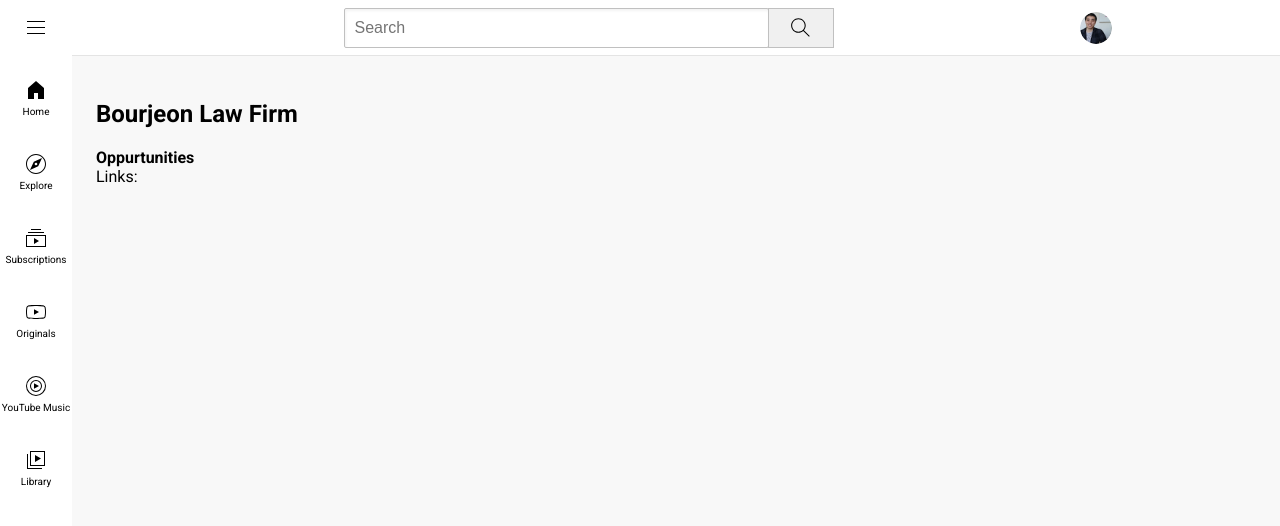
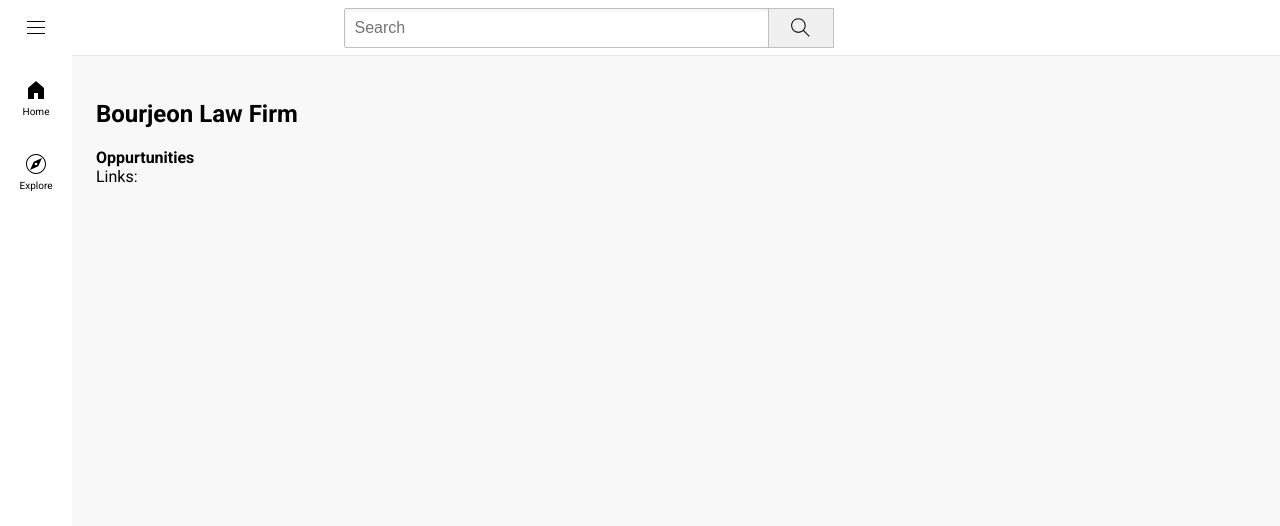
Before and after one commit to rogerlin-dev/bourjeon_web, a plain HTML site: page index.html in a window 1280 px wide. Drawn offline with Linux system fonts and the light colour scheme.

Commit message:
Update index.html

```diff
--- a/index.html
+++ b/index.html
@@ -27,7 +27,7 @@
 
       </div>
       <div class="right-section">
-        <img class="current-user-picture" src="channel-pictures/my-channel.jpeg">
+
       </div>
     </header>
 
@@ -40,22 +40,7 @@
         <img src="icons/explore.svg">
         <div>Explore</div>
       </div>
-      <div class="sidebar-link">
-        <img src="icons/subscriptions.svg">
-        <div>Subscriptions</div>
-      </div>
-      <div class="sidebar-link">
-        <img src="icons/originals.svg">
-        <div>Originals</div>
-      </div>
-      <div class="sidebar-link">
-        <img src="icons/youtube-music.svg">
-        <div>YouTube Music</div>
-      </div>
-      <div class="sidebar-link">
-        <img src="icons/library.svg">
-        <div>Library</div>
-      </div>
+
     </nav>
 
     <main>
```
